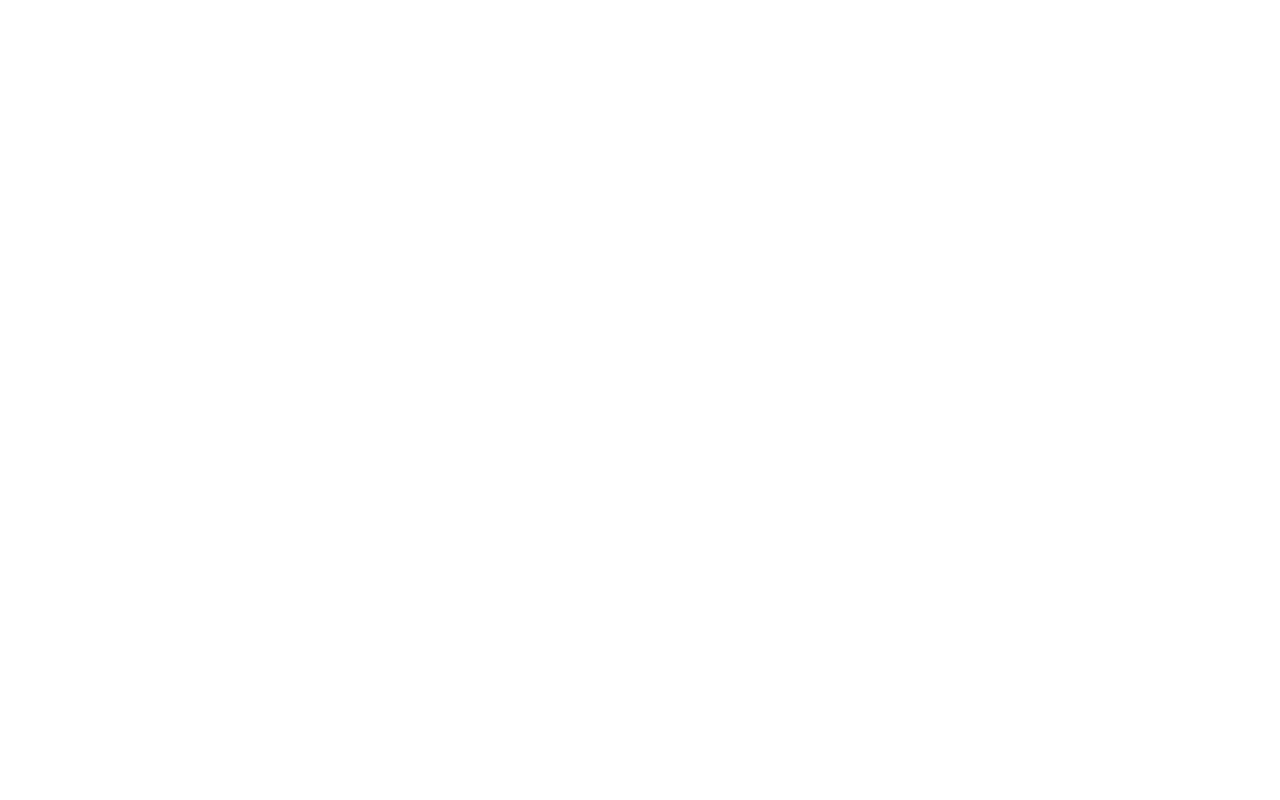
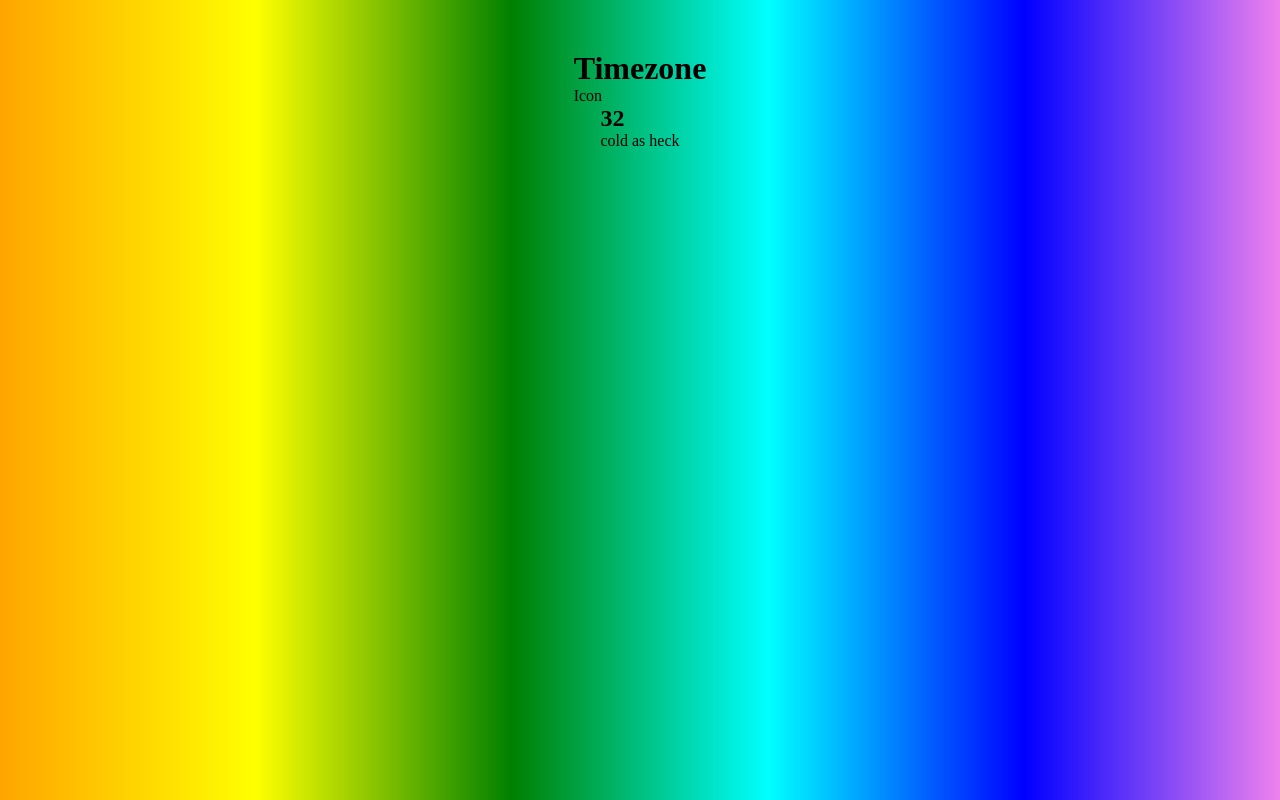
Before and after one commit to jakes2020-js/api, a plain HTML site: page index.html in a window 1280 px wide. Drawn offline with Linux system fonts and the light colour scheme.

Commit message:
rainbow and frame

```diff
--- a/index.html
+++ b/index.html
@@ -4,7 +4,18 @@
     <meta charset="UTF-8" />
     <meta name="viewport" content="width=device-width, initial-scale=1.0" />
     <meta http-equiv="X-UA-Compatible" content="ie=edge" />
+    <link rel="stylesheet" href="style.css" />
     <title>Document</title>
   </head>
-  <body></body>
+  <body>
+    <div class="location">
+      <h1 class="location-timezone">Timezone</h1>
+      <p>Icon</p>
+    </div>
+    <div class="temperature">
+      <h2 class="temperature-degree">32</h2>
+      <div class="temperature-description">cold as heck</div>
+    </div>
+  </body>
+  <script src="app.js"></script>
 </html>
--- a/style.css
+++ b/style.css
@@ -0,0 +1,30 @@
+* {
+  margin: 0;
+  padding: 0;
+  box-sizing: border-box;
+}
+
+body {
+  height: 100vh;
+  display: flex;
+  justify-content: center;
+  flex-direction: column;
+  align-items: center;
+  background: linear-gradient(rgb(47, 150, 163), rgb(48, 62, 143));
+}
+
+/* rainbow */
+
+body {
+  height: 200px;
+  background: red; /* For browsers that do not support gradients */
+  background: -webkit-linear-gradient(
+    left,
+    orange,
+    yellow,
+    green,
+    cyan,
+    blue,
+    violet
+  ); /* Standard syntax (must be last) */
+}
```
